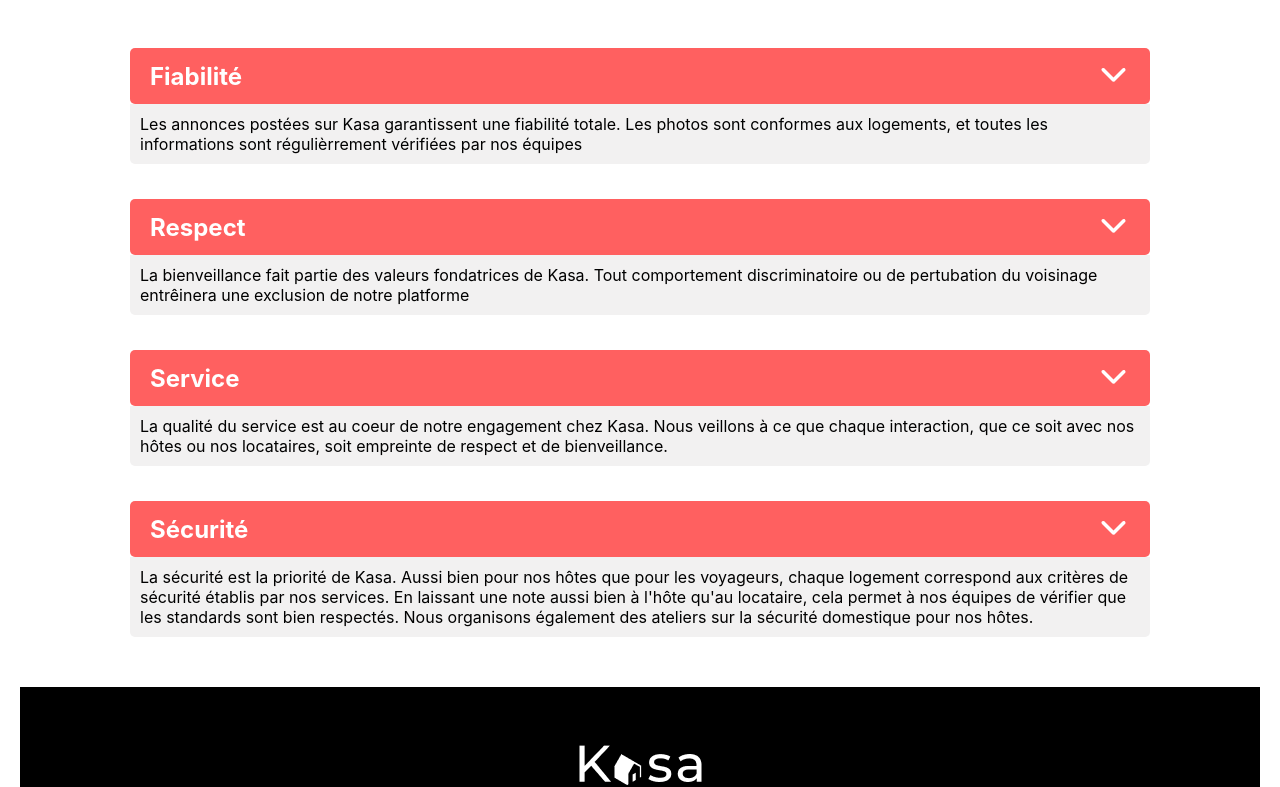
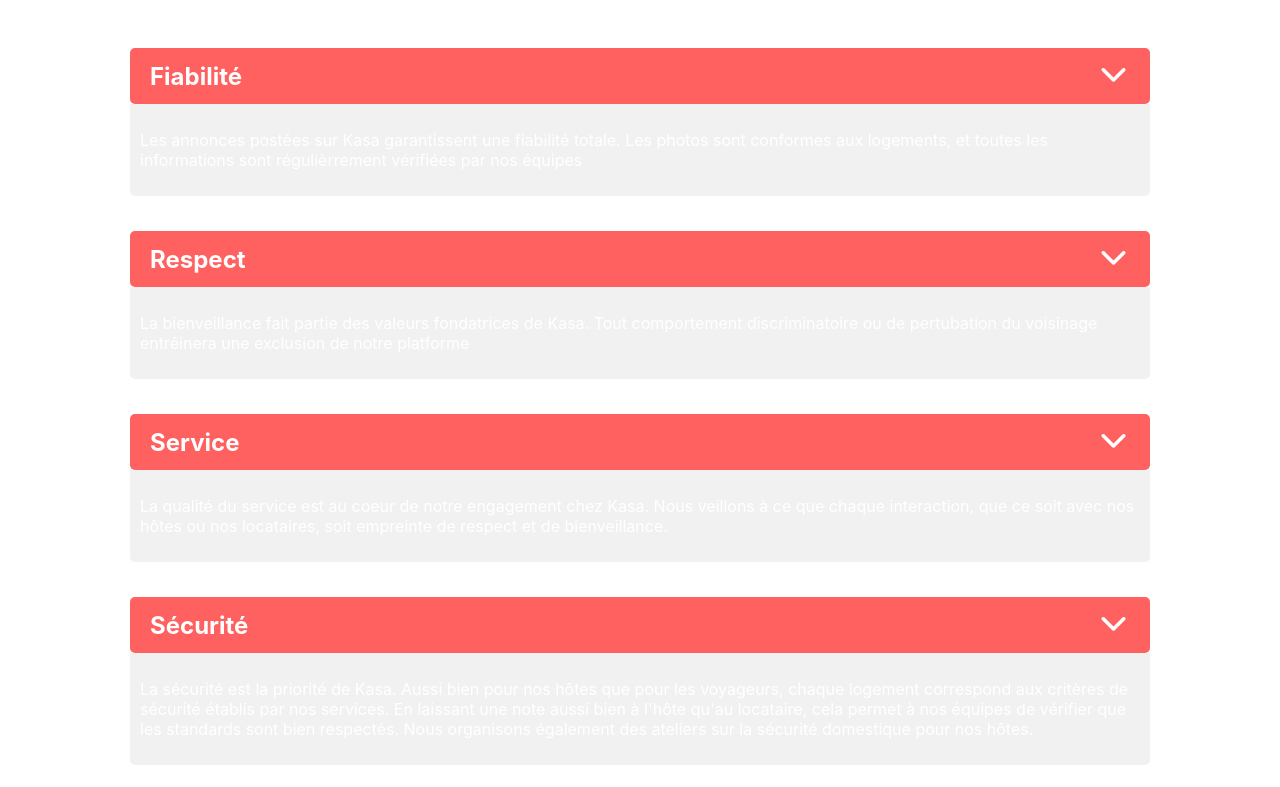
Before and after one commit to gbouly1/kasa-p11, a React (Create React App) app in the folder kasa/: page /about in a window 1280 px wide. Shown: the part 357-1144 px from the top of the page. Built offline with nearby package versions, Linux system fonts and the light colour scheme.

Commit message:
ajout élément page logement, modif component Collapse

```diff
--- a/kasa/src/components/collapse/Collapse.jsx
+++ b/kasa/src/components/collapse/Collapse.jsx
@@ -9,7 +9,7 @@
       <div className="collapse-title" onClick={() => setCollpased(!collapsed)}>
         <h2>{title}</h2>
         <img
-          src="./arrow.png"
+          src="/arrow.png"
           alt="fleche de déroulement"
           className={`collapse-arrow" ${
             collapsed ? "arrow-inactive" : "arrow-active"
@@ -21,7 +21,9 @@
           collapsed ? "content-inactive" : "content-active"
         }`}
       >
-        {!collapsed && <p className="collapse-description">{description}</p>}
+        {!collapsed && (
+          <div className="collapse-description">{description}</div>
+        )}
       </div>
     </div>
   );
--- a/kasa/src/pages/about/About.jsx
+++ b/kasa/src/pages/about/About.jsx
@@ -12,25 +12,48 @@
         <div className="collapse-container">
           <Collapse
             title="Fiabilité"
-            description="Les annonces postées sur Kasa garantissent une fiabilité totale.
-        Les photos sont conformes aux logements, et toutes les informations sont régulièrrement vérifiées par nos équipes"
+            description={
+              <p>
+                Les annonces postées sur Kasa garantissent une fiabilité totale.
+                Les photos sont conformes aux logements, et toutes les
+                informations sont régulièrrement vérifiées par nos équipes
+              </p>
+            }
           />
           <Collapse
             title="Respect"
-            description="La bienveillance fait partie des valeurs fondatrices de Kasa.
-          Tout comportement discriminatoire ou de pertubation du voisinage entrêinera une exclusion de notre platforme"
+            description={
+              <p>
+                La bienveillance fait partie des valeurs fondatrices de Kasa.
+                Tout comportement discriminatoire ou de pertubation du voisinage
+                entrêinera une exclusion de notre platforme{" "}
+              </p>
+            }
           />
           <Collapse
             title="Service"
-            description="La qualité du service est au coeur de notre engagement chez Kasa.
-        Nous veillons à ce que chaque interaction, que ce soit avec nos hôtes ou nos locataires, soit empreinte de respect et de bienveillance."
+            description={
+              <p>
+                La qualité du service est au coeur de notre engagement chez
+                Kasa. Nous veillons à ce que chaque interaction, que ce soit
+                avec nos hôtes ou nos locataires, soit empreinte de respect et
+                de bienveillance.{" "}
+              </p>
+            }
           />
           <Collapse
             title="Sécurité"
-            description="La sécurité est la priorité de Kasa. Aussi bien pour nos hôtes que pour les voyageurs,
-        chaque logement correspond aux critères de sécurité établis par nos services. En laissant une note aussi bien à l'hôte qu'au locataire,
-        cela permet à nos équipes de vérifier que les standards sont bien respectés.
-        Nous organisons également des ateliers sur la sécurité domestique pour nos hôtes."
+            description={
+              <p>
+                La sécurité est la priorité de Kasa. Aussi bien pour nos hôtes
+                que pour les voyageurs, chaque logement correspond aux critères
+                de sécurité établis par nos services. En laissant une note aussi
+                bien à l'hôte qu'au locataire, cela permet à nos équipes de
+                vérifier que les standards sont bien respectés. Nous organisons
+                également des ateliers sur la sécurité domestique pour nos
+                hôtes.{" "}
+              </p>
+            }
           />
         </div>
       </div>
--- a/kasa/src/pages/logement/Logement.jsx
+++ b/kasa/src/pages/logement/Logement.jsx
@@ -1,20 +1,55 @@
-import React from 'react'
-import "./logement.css"
-import data from "../../assets/data.json"
-import { useParams } from 'react-router-dom';
+import React from "react";
+import "./logement.css";
+import data from "../../assets/data.json";
+import { useParams } from "react-router-dom";
+import Collapse from "../../components/collapse/Collapse";
 
 const Logement = () => {
-  const { id } = useParams()
-  const logement = data.find((logement) => logement.id === id)
+  const { id } = useParams();
+  const logement = data.find((logement) => logement.id === id);
 
   if (!logement) {
-    return <h2>Logement non trouvé</h2>
+    return <h2>Logement non trouvé</h2>;
   }
 
   return (
-    <h1>{logement.title}</h1>
+    <div className="logement-container">
+      <div className="slider">
+        <p className="slider-test">SLIDER</p>
+      </div>
+      <div className="info-container">
+        <div className="description-content">
+          <h1>{logement.title}</h1>
+          <p className="location">{logement.location}</p>
+          <div className="tags-container">
+            {logement.tags.map((tag, index) => (
+              <span key={index} className="tag">
+                {tag}
+              </span>
+            ))}
+          </div>
+        </div>
+        <div className="name-rating-content">
+          <div className="name-content">
+            <h3>{logement.host.name}</h3>
+            <img src={logement.host.picture} alt="Photo de l'host" />
+          </div>
+          <div className="rating-content"></div>
+        </div>
+      </div>
+      <div className="collapse-logement">
+        <Collapse title="Description" description={logement.description} />
+        <Collapse
+          title="Équipement"
+          description={logement.equipments.map((equipments, index) => (
+            <span key={index} className="equipments">
+              {equipments}
+            </span>
+          ))}
+        />
+      </div>
+    </div>
+  );
+};
 
-  )
-}
-
-export default Logement
+export default Logement;
--- a/kasa/src/pages/logement/logement.css
+++ b/kasa/src/pages/logement/logement.css
@@ -0,0 +1,24 @@
+.slider p {
+  color: red;
+}
+
+.location {
+  color: rgba(0, 0, 0, 1);
+}
+
+.info-container {
+  display: flex;
+  justify-content: space-between;
+}
+
+.name-content {
+  display: flex;
+}
+
+.name-content img {
+  border-radius: 50%;
+}
+
+.collapse-logement {
+  display: flex;
+}
```
